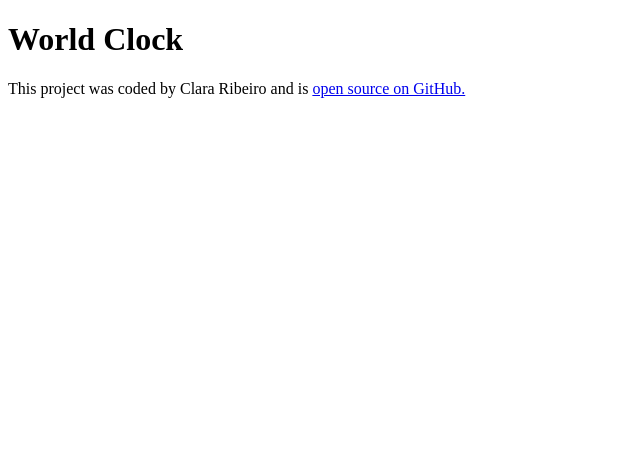
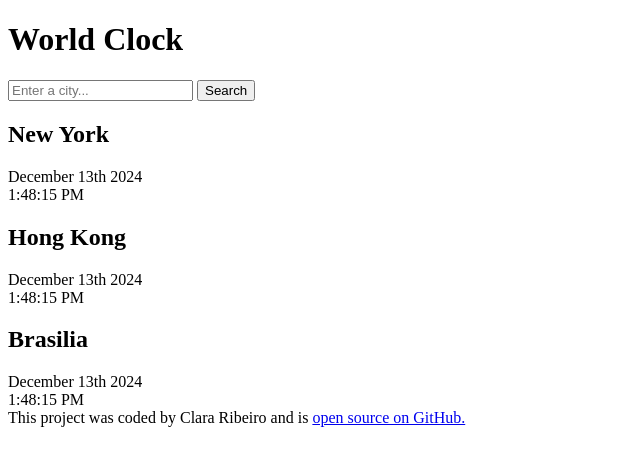
Before and after one commit to ribeiroclara/world-clock, a plain HTML site: page index.html in a window 1280 px wide. Shown: the whole page, without its empty margins (0-640 px from the left). Drawn offline with Linux system fonts and the light colour scheme.

Commit message:
added basic HTML

```diff
--- a/index.html
+++ b/index.html
@@ -4,11 +4,31 @@
     <meta charset="UTF-8">
     <meta name="viewport" content="width=device-width, initial-scale=1.0">
     <link rel="stylesheet" href="src/style.css">
-    <title>wORLD CLOCK - Clara Ribeiro</title>
+    <title>WORLD CLOCK - Clara Ribeiro</title>
 </head>
 <body>
+<div class="container">
     <h1>World Clock</h1>
-
+    <form class="search-form" id="search-form">
+        <input type="search" placeholder="Enter a city..." required id="search-form-input" class="search-form-input" />
+        <input type="submit" value="Search" class="search-form-button" />
+    </form>
+    <div class="city">
+        <h2>New York</h2>
+        <div class="date">December 13th 2024</div>
+        <div class="time">1:48:15 PM</div>
+    </div>
+     <div class="city">
+        <h2>Hong Kong</h2>
+        <div class="date">December 13th 2024</div>
+        <div class="time">1:48:15 PM</div>
+    </div>
+    <div class="city">
+        <h2>Brasilia</h2>
+        <div class="date">December 13th 2024</div>
+        <div class="time">1:48:15 PM</div>
+    </div>
+</div>
     <footer>This project was coded by Clara Ribeiro and is <a href="#" target="_blank"> open source on GitHub. </a>
 
     </footer>
```
